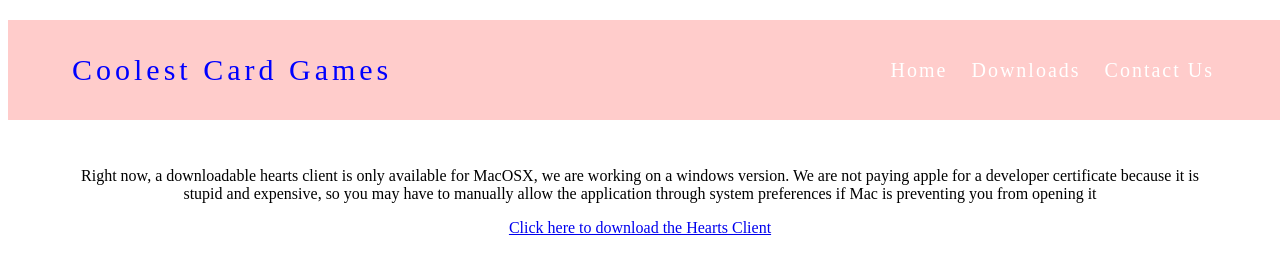
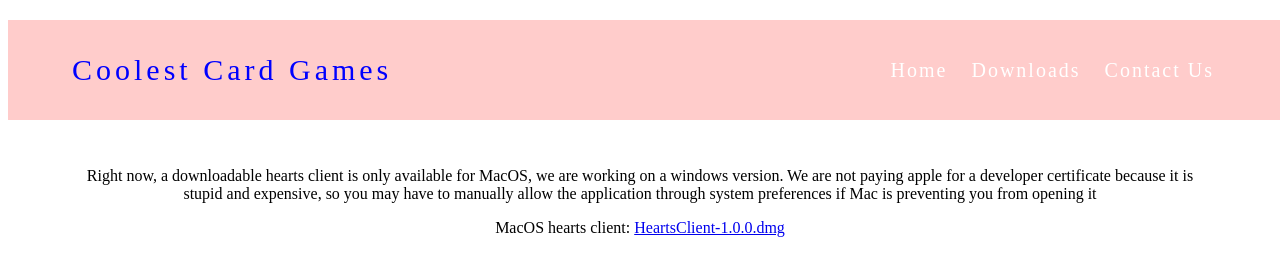
Before and after one commit to fargo-mh/cardswebsite, a plain HTML site: page pages/downloads.html in a window 1280 px wide. Drawn offline with Linux system fonts and the light colour scheme.

Commit message:
More Downloads page work

```diff
--- a/pages/downloads.html
+++ b/pages/downloads.html
@@ -32,13 +32,14 @@
     <div class="content-area">
         <div class="wrapper">
             <p>
-                Right now, a downloadable hearts client is only available for MacOSX, we are working on a windows version.
+                Right now, a downloadable hearts client is only available for MacOS, we are working on a windows version.
                 We are not paying apple for a developer certificate because it is stupid and expensive,
                 so you may have to manually allow the application through system preferences if Mac is preventing you
                 from opening it
             </p>
+            MacOS hearts client:
             <a href="../resources/clientversions/HeartsClient-1.0.0.dmg" download>
-                Click here to download the Hearts Client
+                HeartsClient-1.0.0.dmg
             </a>
         </div>
     </div>
```
